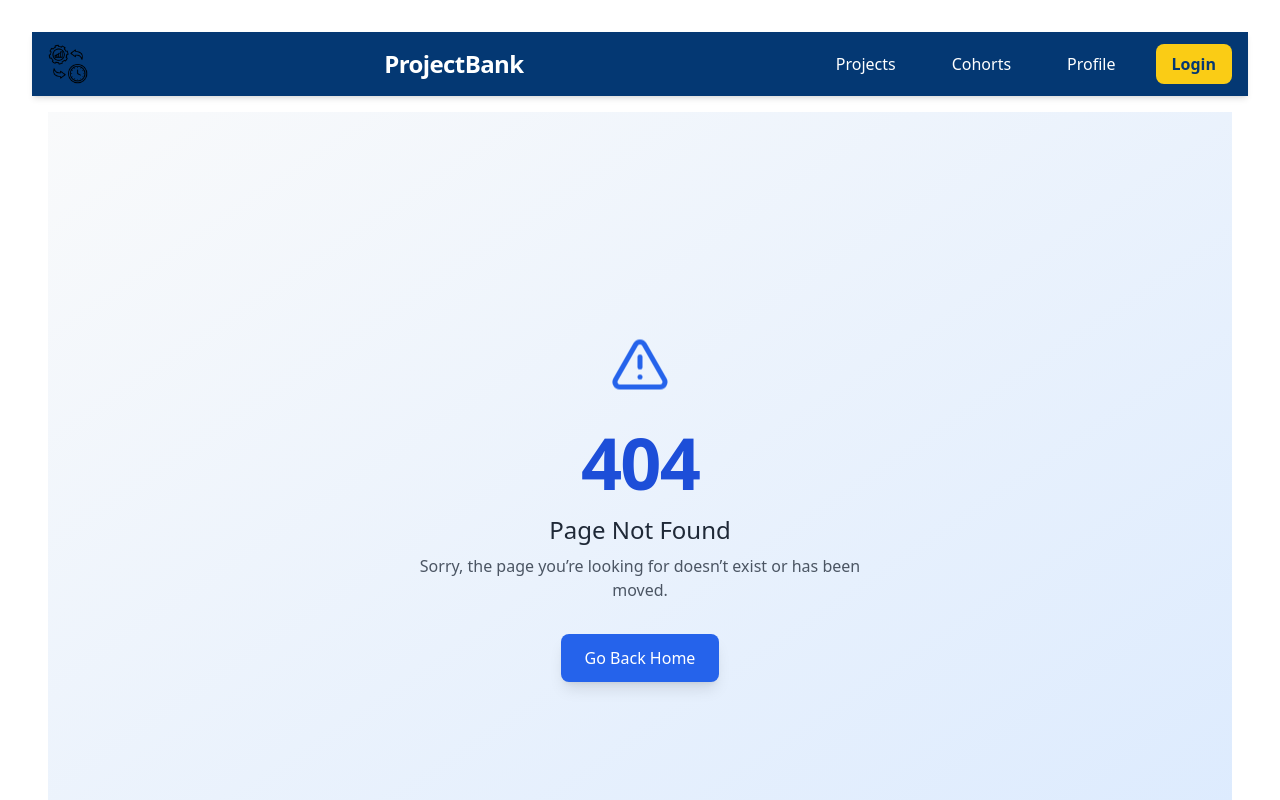
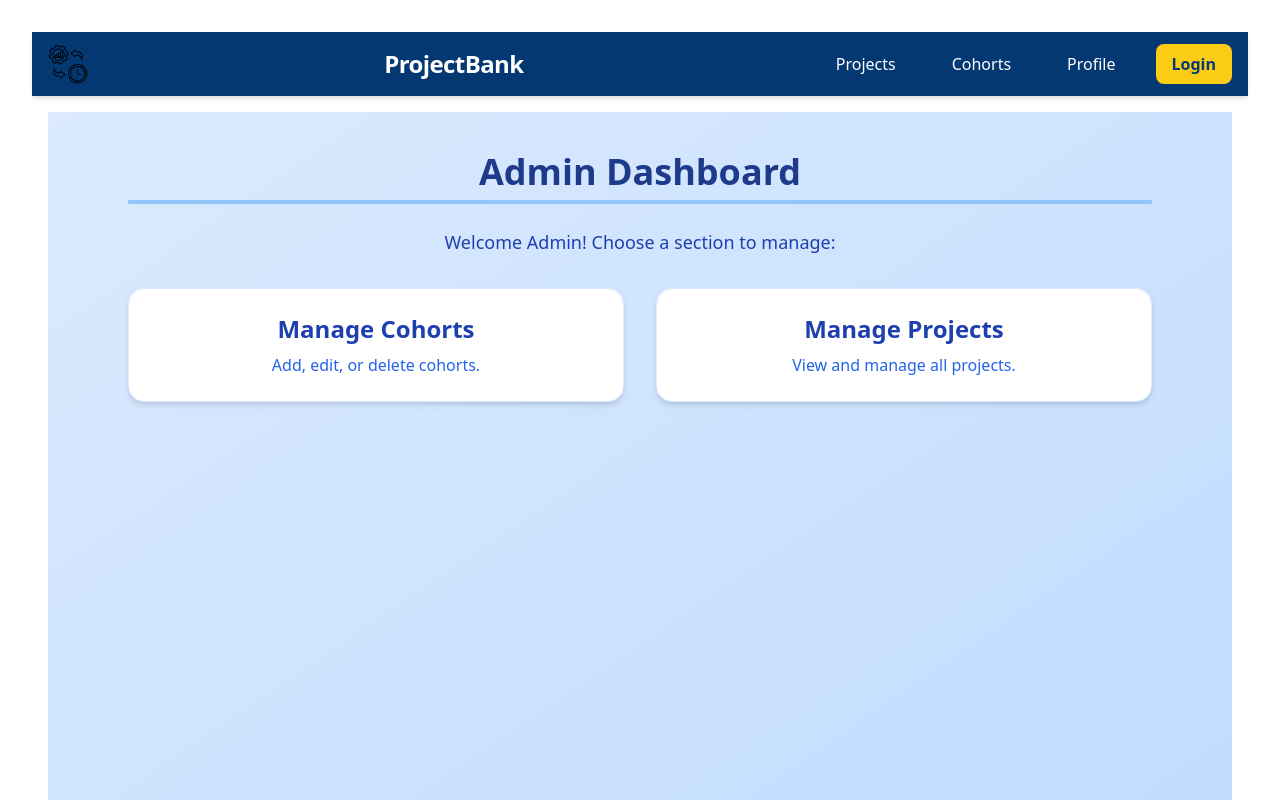
Before and after one commit to goldaatemba/project-tracker, a React (Vite) app in the folder frontend/: page /admin in a window 1280 px wide. Shown: the top 800 px of the page. Built offline with nearby package versions, Linux system fonts and the light colour scheme.

Commit message:
About and Admin dashboard

```diff
--- a/frontend/src/App.jsx
+++ b/frontend/src/App.jsx
@@ -12,6 +12,9 @@ import Login from './pages/Login';
 import Register from './pages/Register';
 import { ToastContainer } from 'react-toastify'
 import 'react-toastify/dist/ReactToastify.css';
+import { AdminDashboard } from './pages/Admin';
+import About from './pages/About';
+
 
 function App() {
   const [count, setCount] = useState(0)
@@ -25,7 +28,9 @@ function App() {
       <Route path="*" element={<NoPage />} />
       <Route path="/login" element={<Login />} />
       <Route path="/register" element={<Register />} />
+      <Route path="/admin" element={<AdminDashboard />} />
       <Route path="/profile" element={<Profile />} />
+      <Route path="/about" element={<About />} />
       </Route>
     </Routes>
     <ToastContainer position="top-right" autoClose={3000} hideProgressBar={false} />
--- a/frontend/src/components/Footer.jsx
+++ b/frontend/src/components/Footer.jsx
@@ -19,7 +19,7 @@ function Footer() {
         <div>
           <h3 className="text-lg font-semibold mb-2">Moringa School</h3>
           <ul className="space-y-1 text-sm text-gray-300">
-            <li><a href="#" className="hover:underline">About Moringa</a></li>
+            <li><a href="/about" className="hover:underline">About Moringa</a></li>
             <li><a href="#" className="hover:underline">Courses</a></li>
             <li><a href="#" className="hover:underline">Career Support</a></li>
             <li><a href="#" className="hover:underline">Contact</a></li>
--- a/frontend/src/pages/About.jsx
+++ b/frontend/src/pages/About.jsx
@@ -4,12 +4,30 @@ export default function About() {
   return (
     <div className="bg-blue-100 p-8 rounded-lg shadow-md max-w-4xl mx-auto my-8">
       <h2 className="text-3xl font-bold text-blue-900 mb-4 text-center">
-        Track, Share and Explore Student Projects
+        Track, Share, and Explore Student Projects
       </h2>
-      <p className="text-lg text-blue-800 leading-relaxed text-center">
+      <p className="text-lg text-blue-800 leading-relaxed text-center mb-6">
         Project Tracker is your central hub to upload, browse, and revisit all student projects
-        across cohorts. Whether you're looking to get inspired, collaborate, or showcase your work - we've got you covered.
+        across cohorts. Whether you're looking to get inspired, collaborate, or showcase your work — we've got you covered.
       </p>
+
+      <div className="space-y-4 text-blue-800 text-base leading-relaxed">
+        <p>
+          🔍 <strong>Discover:</strong> Explore a diverse range of student projects from different cohorts and disciplines. Filter by category, cohort, or technology used.
+        </p>
+        <p>
+          🚀 <strong>Upload:</strong> Easily upload your own project to the platform and showcase your skills, ideas, and progress. Perfect for portfolio building and peer feedback.
+        </p>
+        <p>
+          🤝 <strong>Collaborate:</strong> Find other students working on similar ideas and connect for possible collaboration or peer review.
+        </p>
+        <p>
+          📈 <strong>Track Progress:</strong> Admins and students can follow how projects evolve over time, ensuring continuity and accountability.
+        </p>
+        <p>
+          🏆 <strong>Highlight Excellence:</strong> Exceptional projects can be featured, helping to motivate and recognize great work within the community.
+        </p>
+      </div>
     </div>
   );
 }
--- a/frontend/src/pages/Admin.jsx
+++ b/frontend/src/pages/Admin.jsx
@@ -1,78 +1,95 @@
 import React, { useState, useEffect } from "react";
 import { Link } from "react-router-dom";
 
+// Admin Dashboard
 export function AdminDashboard() {
   const dashboardItems = [
-    { to: "/admin/manage-cohorts", title: "Manage Cohorts", description: "Add, edit, or delete cohorts." },
-    { to: "/admin/manage-projects", title: "Manage Projects", description: "View and manage all projects." },
+    {
+      to: "/admin/manage-cohorts",
+      title: "Manage Cohorts",
+      description: "Add, edit, or delete cohorts."
+    },
+    {
+      to: "/admin/manage-projects",
+      title: "Manage Projects",
+      description: "View and manage all projects."
+    }
   ];
 
   return (
-    <div className="bg-blue-100 min-h-screen p-8">
-      <h1 className="text-3xl font-bold text-blue-900 mb-4">Admin Dashboard</h1>
-      <p className="text-blue-800 mb-6">Welcome Admin! Choose a section to manage:</p>
-      <div className="grid grid-cols-1 md:grid-cols-2 gap-6">
+    <div className="bg-gradient-to-br from-blue-100 to-blue-200 min-h-screen p-10">
+      <div className="max-w-5xl mx-auto">
+        <h1 className="text-4xl font-bold text-blue-900 border-b-4 border-blue-300 pb-2 mb-6">Admin Dashboard</h1>
+        <p className="text-blue-800 mb-8 text-lg">Welcome Admin! Choose a section to manage:</p>
+        <div className="grid grid-cols-1 md:grid-cols-2 gap-8">
           {dashboardItems.map((item, index) => (
             <Link
               key={index}
               to={item.to}
-            className="bg-white p-6 rounded-lg shadow hover:shadow-lg transition-shadow duration-300"
+              className="bg-white p-6 rounded-2xl shadow-md hover:shadow-xl transition-shadow duration-300 border border-blue-100 hover:border-blue-300"
             >
-            <h2 className="text-xl font-semibold text-blue-800">{item.title}</h2>
-            <p className="text-blue-600 mt-1">{item.description}</p>
+              <h2 className="text-2xl font-semibold text-blue-800 mb-2">{item.title}</h2>
+              <p className="text-blue-600">{item.description}</p>
             </Link>
           ))}
+        </div>
       </div>
     </div>
   );
 }
 
+// Manage Cohorts
 export function ManageCohorts() {
   const [cohorts, setCohorts] = useState([]);
 
   useEffect(() => {
-    fetch("api/cohorts")
+    fetch("/api/cohorts")
       .then((res) => res.json())
       .then(setCohorts)
       .catch(() => console.error("Failed to load cohorts"));
   }, []);
 
   return (
-    <div className="bg-blue-100 min-h-screen p-8">
-      <h1 className="text-2xl font-bold text-blue-900 mb-6">Manage Cohorts</h1>
-      <ul className="space-y-4">
+    <div className="bg-gradient-to-br from-blue-100 to-blue-200 min-h-screen p-10">
+      <div className="max-w-4xl mx-auto">
+        <h1 className="text-3xl font-bold text-blue-900 border-b-4 border-blue-300 pb-2 mb-6">Manage Cohorts</h1>
+        <ul className="space-y-5">
           {cohorts.map((cohort) => (
-          <li key={cohort.id} className="bg-white p-4 rounded-lg shadow">
-            <p className="text-blue-800"><strong>Name:</strong> {cohort.name}</p>
-            <p className="text-blue-600"><strong>Description:</strong> {cohort.description}</p>
+            <li key={cohort.id} className="bg-white p-5 rounded-xl shadow hover:shadow-lg transition">
+              <h3 className="text-xl font-semibold text-blue-800">{cohort.name}</h3>
+              <p className="text-blue-600 mt-1">{cohort.description}</p>
             </li>
           ))}
         </ul>
       </div>
+    </div>
   );
 }
 
+// Manage Projects
 export function ManageProjects() {
   const [projects, setProjects] = useState([]);
 
   useEffect(() => {
-    fetch("api/projects")
+    fetch("/api/projects")
       .then((res) => res.json())
       .then(setProjects)
       .catch(() => console.error("Failed to load projects"));
   }, []);
 
   return (
-    <div className="bg-blue-100 min-h-screen p-8">
-      <h1 className="text-2xl font-bold text-blue-900 mb-6">Manage Projects</h1>
-      <ul className="space-y-4">
+    <div className="bg-gradient-to-br from-blue-100 to-blue-200 min-h-screen p-10">
+      <div className="max-w-4xl mx-auto">
+        <h1 className="text-3xl font-bold text-blue-900 border-b-4 border-blue-300 pb-2 mb-6">Manage Projects</h1>
+        <ul className="space-y-5">
           {projects.map((project) => (
-          <li key={project.id} className="bg-white p-4 rounded-lg shadow">
-            <p className="text-blue-800"><strong>Name:</strong> {project.name}</p>
-            <p className="text-blue-600"><strong>Description:</strong> {project.description}</p>
+            <li key={project.id} className="bg-white p-5 rounded-xl shadow hover:shadow-lg transition">
+              <h3 className="text-xl font-semibold text-blue-800">{project.name}</h3>
+              <p className="text-blue-600 mt-1">{project.description}</p>
             </li>
           ))}
         </ul>
       </div>
+    </div>
   );
 }
```
Lines whose indentation alone changed are shown as unchanged.
